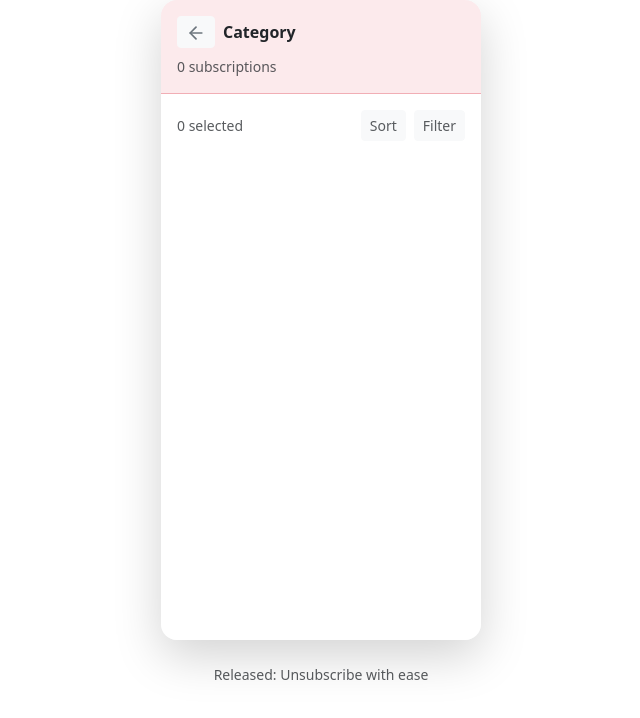
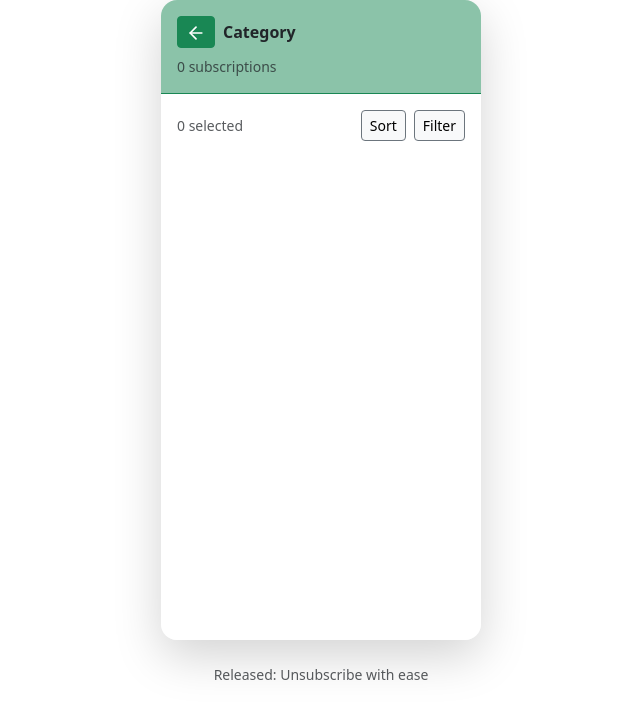
Before and after one commit to jssem001/released_app, a React (Create React App) app in the folder released-app/: page /category-view in a window 1280 px wide. Shown: the top 718 px of the page, without its empty margins (319-959 px from the left). Built offline with nearby package versions, Linux system fonts and the light colour scheme.

Commit message:
category view styling

```diff
--- a/released-app/src/pages/CategoryView.jsx
+++ b/released-app/src/pages/CategoryView.jsx
@@ -35,10 +35,10 @@ export default function CategoryView() {
 
   return (
     <div className="h-100 d-flex flex-column bg-white">
-      <div className="p-3 bg-danger bg-opacity-10 border-bottom border-danger-subtle">
+      <div className="p-3 bg-success bg-opacity-50 border-bottom border-success">
         <div className="d-flex align-items-center mb-2">
-          <button onClick={toDashboard} className="btn btn-sm btn-light me-2">
-            <ArrowRight size={20} style={{ transform: 'rotate(180deg)' }} className="text-secondary" />
+          <button onClick={toDashboard} className="btn btn-sm btn-success btn-opacity me-2 border-success">
+            <ArrowRight size={20} style={{ transform: 'rotate(180deg)' }} className="" />
           </button>
           <h1 className="fs-6 fw-bold mb-0">{title}</h1>
         </div>
@@ -49,8 +49,8 @@ export default function CategoryView() {
         <div className="d-flex justify-content-between align-items-center mb-3">
           <p className="small text-muted mb-0">{selected.length} selected</p>
           <div className="d-flex gap-2">
-            <button className="btn btn-sm btn-light text-muted">Sort</button>
-            <button className="btn btn-sm btn-light text-muted">Filter</button>
+            <button className="btn btn-sm btn-light border-secondary">Sort</button>
+            <button className="btn btn-sm btn-light border-secondary">Filter</button>
           </div>
         </div>
 
--- a/released-app/src/pages/Dashboard.jsx
+++ b/released-app/src/pages/Dashboard.jsx
@@ -85,11 +85,11 @@ return (
       {/* <h1 className="fs-4 fw-bold mb-2">Released</h1> */}
       <div className="d-flex justify-content-between align-items-center px-2">
         <div>
-          <p className="small opacity-75 mb-1">Total subscriptions</p>
+          <p className="fw-bold small opacity-75 mb-1">Total Subscriptions</p>
           <p className="display-6 fw-bold mb-0">{total}</p>
         </div>
         <div className="text-end">
-          <p className="small opacity-75 mb-1">Unsubscribed</p>
+          <p className="fw-bold small opacity-75 mb-1">Unsubscribed</p>
           <p className="display-6 fw-bold mb-0">{unsubscribed}</p>
         </div>
       </div>
--- a/released-app/src/pages/EmailLogin.jsx
+++ b/released-app/src/pages/EmailLogin.jsx
@@ -41,7 +41,7 @@ export default function EmailLogin() {
   return (
     <div className="h-100 d-flex flex-column bg-white p-4">
       <div className="mb-4">
-        <h2 className="fs-3 fw-bold text-dark">Connect your email</h2>
+        <h2 className="fs-3 fw-bold text-dark">Connect Your Email</h2>
         <p className="small text-muted">Choose your email provider to continue</p>
       </div>
 
```
